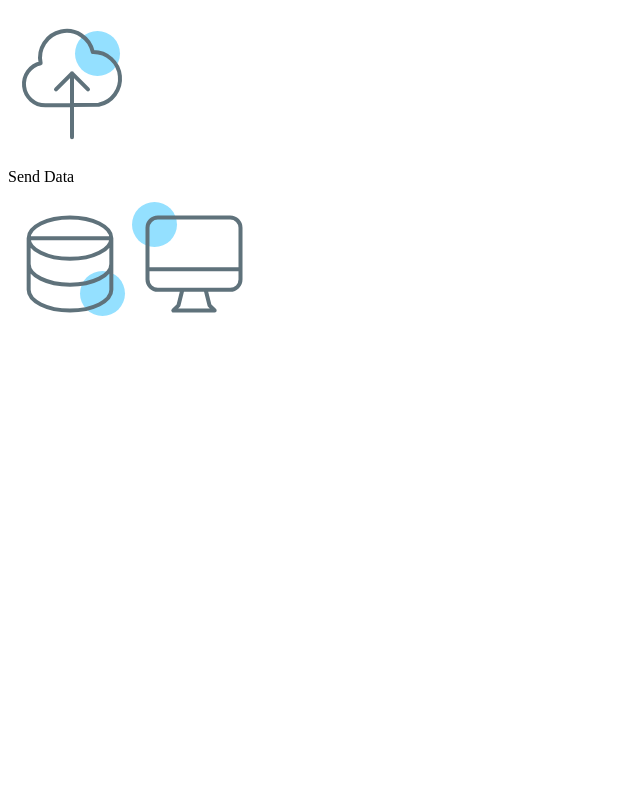
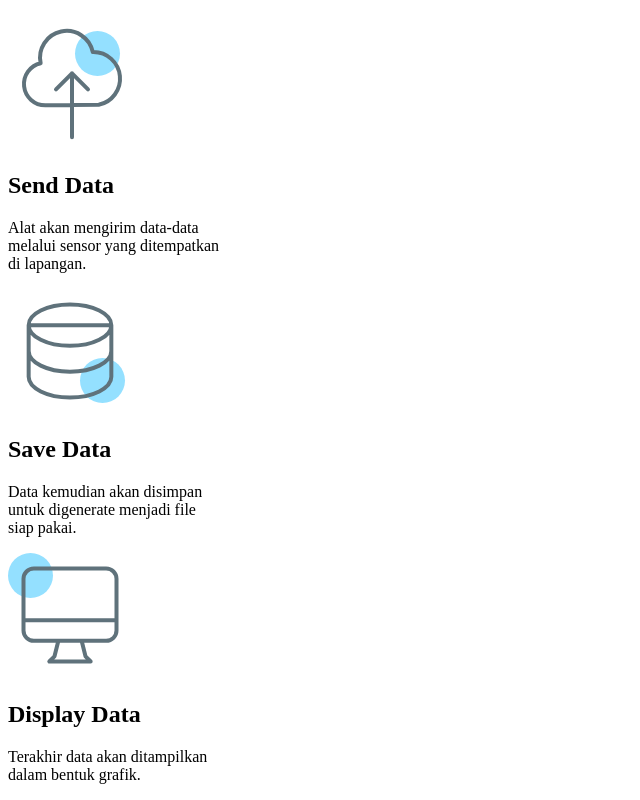
Before and after one commit to nurfauzannajib/nextjs-tailwind, a Next.js app in the folder next-tail/: page / in a window 1280 px wide. Shown: the part 1087-1887 px from the top of the page, without its empty margins (0-640 px from the left). Before the commit the page ends 1425 px from the top, so only its background shows below. Built offline with nearby package versions, Linux system fonts and the light colour scheme.

Commit message:
fix everything

```diff
--- a/next-tail/components/Benefit.js
+++ b/next-tail/components/Benefit.js
@@ -3,20 +3,41 @@ import Image from "next/image";
 import Send from "../public/assets/Frame.svg";
 import Database from "../public/assets/Database.svg";
 import Monitor from "../public/assets/Monitor.svg";
-
 function Benefit() {
   return (
     <div>
-      <div className="m-20 flex justify-center text-6xl text-gray-600">
+      <div className="m-20 flex justify-center text-6xl font-bold text-gray-500">
         <h1>How it Works?</h1>
       </div>
       <div className="mt-10 mx-auto max-w-7xl px-4 sm:mt-12 sm:px-6 md:mt-16 lg:mt-10 lg:px-8 xl:mt-28 flex justify-between">
         <div>
           <Image src={Send} />
-          <p>Send Data</p>
+          <h2 className="-ml-14 flex justify-center text-2xl font-semibold">
+            Send Data
+          </h2>
+          <p className="-ml-14 mt-4 text-center text-gray-400">
+            Alat akan mengirim data-data
+            <br /> melalui sensor yang ditempatkan <br />
+            di lapangan.
+          </p>
         </div>
-        <Image src={Database} />
-        <Image src={Monitor} />
+        <div className="m-0">
+          <Image src={Database} />
+          <h2 className="ml-1.5 flex text-2xl font-semibold">Save Data</h2>
+          <p className="-ml-12 mt-4 text-center text-gray-400">
+            Data kemudian akan disimpan
+            <br /> untuk digenerate menjadi file <br />
+            siap pakai.
+          </p>
+        </div>
+        <div>
+          <Image src={Monitor} />
+          <h2 className="-ml-1 flex text-2xl font-semibold">Display Data</h2>
+          <p className="-ml-12 mt-4 text-center text-gray-400">
+            Terakhir data akan ditampilkan
+            <br /> dalam bentuk grafik.
+          </p>
+        </div>
       </div>
     </div>
   );
```
